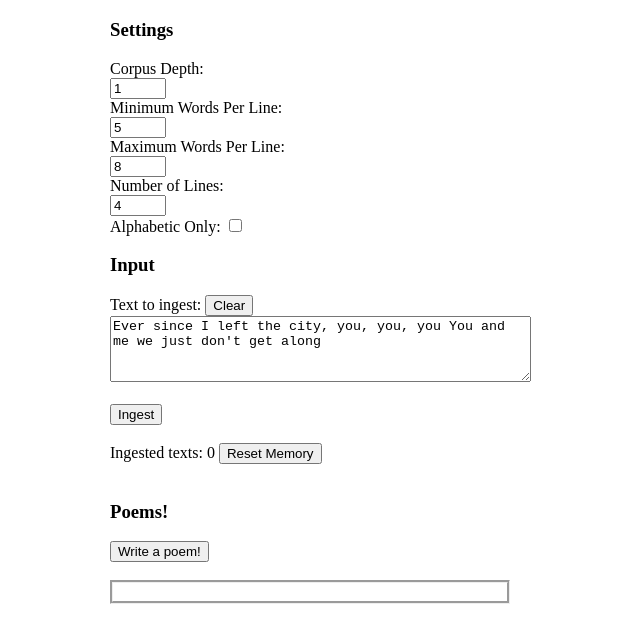
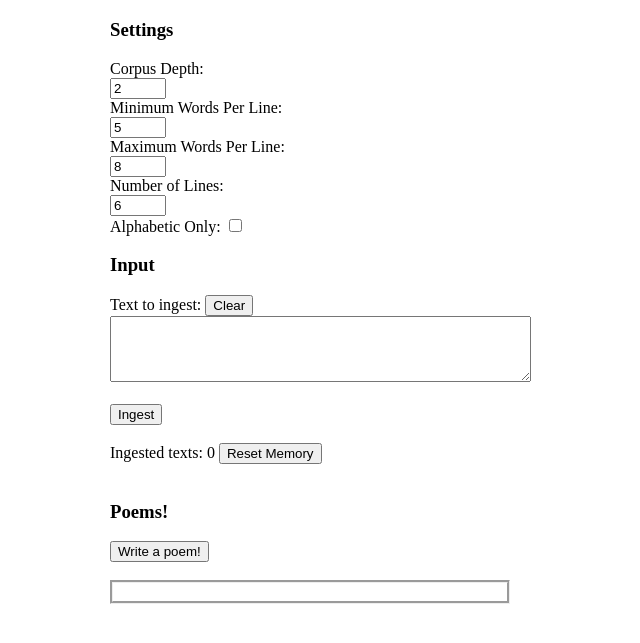
Before and after one commit to scottbot95/Romance.js, a plain HTML site: page index.html in a window 1280 px wide. Shown: the part 61-704 px from the top of the page, without its empty margins (330-970 px from the left). Drawn offline with Linux system fonts and the light colour scheme.

Commit message:
Changed some default values for the settings

```diff
--- a/index.html
+++ b/index.html
@@ -22,20 +22,20 @@
       <form id="inputForm">
         <h3>Settings</h3>
         Corpus Depth:<br>
-        <input type="number" name="depth" value="1" min="1" max="99"/><br>
+        <input type="number" name="depth" value="2" min="1" max="99"/><br>
         Minimum Words Per Line:<br>
         <input type="number" name="minLine" value="5" min="1" max="99"/><br>
         Maximum Words Per Line:<br>
         <input type="number" name="maxLine" value="8" min="1" max="99"/><br>
         Number of Lines:<br>
-        <input type="number" name="numLines" value="4" min="1" max="99"/><br>
+        <input type="number" name="numLines" value="6" min="1" max="99"/><br>
         Alphabetic Only:
         <input type="checkbox" name="alphabeticOnly" />
         <br>
         <h3>Input</h3>
         Text to ingest:
         <input type="button" onclick="clearContents()" value="Clear"/><br>
-        <textarea rows="4" cols="50" name="text" id="text'">Ever since I left the city, you, you, you You and me we just don't get along</textarea>
+        <textarea rows="4" cols="50" name="text" id="text'"></textarea>
         <div id="contentStatus"></div>
         <br>
         <input type="button" onclick="ingestText()" value="Ingest"/>
```
